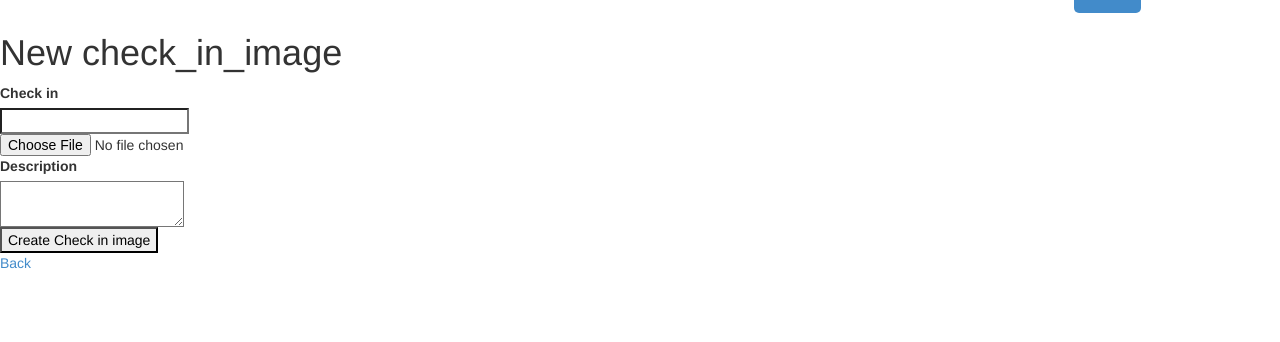
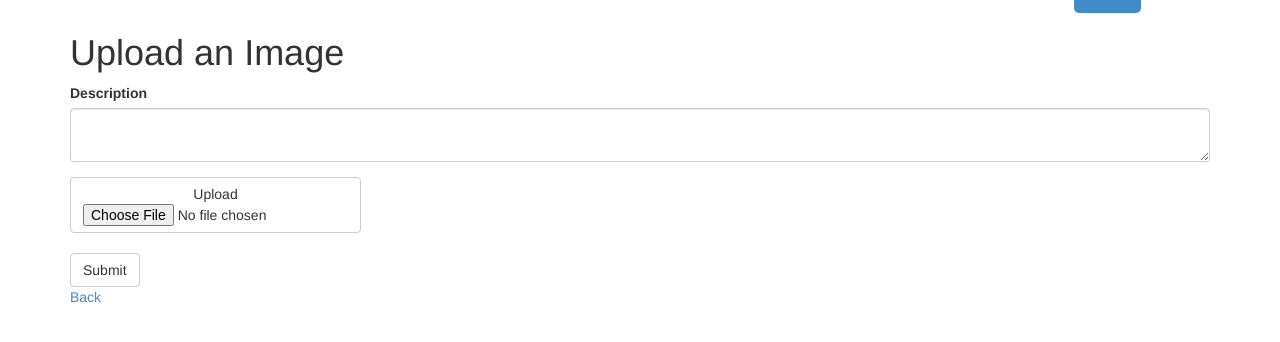
Before and after one commit to yeenow123/fishsquare, a Rails app: page /check_in_images/new in a window 1280 px wide. Shown: the part 47-389 px from the top of the page. Run offline with Rails 7, Linux system fonts and the light colour scheme; parts of the project's set-up code (start-up, migrations or seed data) failed here and were passed over; some libraries are stand-ins or nearby versions.

Commit message:
Checkin images stuff

```diff
--- a/app/assets/javascripts/application.js
+++ b/app/assets/javascripts/application.js
@@ -15,3 +15,10 @@
 //= require turbolinks
 //= require_tree .
 //= require bootstrap.min
+
+$(document).on('change', '.btn-file :file', function() {
+var input = $(this),
+numFiles = input.get(0).files ? input.get(0).files.length : 1,
+label = input.val().replace(/\\/g, '/').replace(/.*\//, '');
+input.trigger('fileselect', [numFiles, label]);
+});
--- a/app/controllers/check_in_images_controller.rb
+++ b/app/controllers/check_in_images_controller.rb
@@ -25,11 +25,11 @@ class CheckInImagesController < ApplicationController
   # POST /check_in_images.json
   def create
     @check_in_image = CheckInImage.new(check_in_image_params)
-
+    check_in_id = @check_in_image.check_in_id.to_s
 
     respond_to do |format|
       if @check_in_image.save
-        format.html { redirect_to @check_in_image.check_in, notice: 'Check in image was successfully created.' }
+        format.html { redirect_to "/check_ins/" + check_in_id, notice: 'Check in image was successfully created.' }
         format.json { render :show, status: :created, location: @check_in_image }
       else
         format.html { render :new }
--- a/app/views/check_in_images/_form.html.erb
+++ b/app/views/check_in_images/_form.html.erb
@@ -11,18 +11,20 @@
     </div>
   <% end %>
 
-  <div class="field">
-    <%= f.label :check_in_id %><br>
-    <%= f.number_field :check_in_id %>
+  <% if params[:check_in_id] %>
+    <%= f.hidden_field :check_in_id, :value => params[:check_in_id].to_i %>
+  <% end %>
+
+  <div class="form-group">
+    <%= f.label :description %><br>
+    <%= f.text_area :description, :class => "form-control" %>
   </div>
-  <div class="field">
-    <%= f.file_field :image %>
-  </div>
-  <div class="field">
-    <%= f.label :description %><br>
-    <%= f.text_area :description %>
-  </div>
+
+  <span class="btn btn-default btn-file">
+    Upload <%= f.file_field :image %>
+  </span>
+  <br><br>
   <div class="actions">
-    <%= f.submit %>
+    <%= f.submit "Submit", :class => "btn btn-default" %>
   </div>
 <% end %>
--- /dev/null
+++ b/app/views/check_in_images/_images.html.erb
@@ -0,0 +1,5 @@
+<p>
+  <strong>Image of Violation</strong>
+</p>
+
+<%= image_tag image.image.url(:small) %>
--- a/app/views/check_in_images/new.html.erb
+++ b/app/views/check_in_images/new.html.erb
@@ -1,5 +1,9 @@
-<h1>New check_in_image</h1>
+<div class='container'>
+
+<h1>Upload an Image</h1>
 
 <%= render 'form' %>
 
 <%= link_to 'Back', check_in_images_path %>
+
+</div>
--- a/app/views/check_ins/show.html.erb
+++ b/app/views/check_ins/show.html.erb
@@ -31,7 +31,7 @@
     </form>
   </div>
 <% else %>
-  Existing Image Shown
+   <%= render :partial => 'check_in_images/images', locals: { image: @check_in.check_in_image } %>
 <% end %>
 
 
```
Also changed, not shown: app/assets/javascripts/indexdb.js (added, +51 -0 lines), app/assets/stylesheets/application.css (+20 -0 lines).
